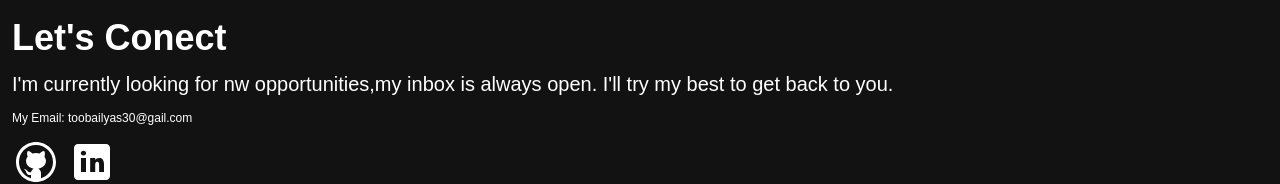
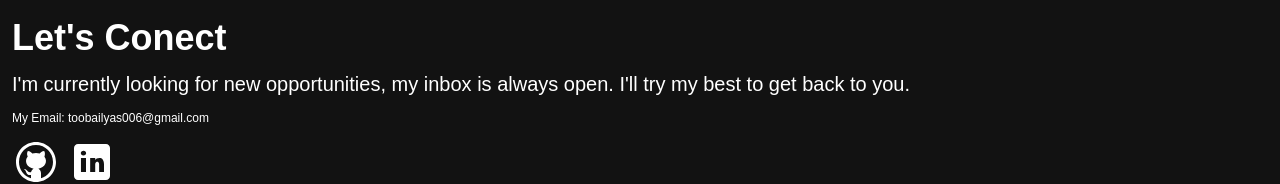
Before and after one commit to Toobailyas/my-portfolio-tailwind, a Next.js app: page / in a window 1280 px wide. Shown: the part 1726-1910 px from the top of the page. Built offline with nearby package versions, Linux system fonts and the light colour scheme.

Commit message:
Fix typos

```diff
--- a/src/app/component/Contact.tsx
+++ b/src/app/component/Contact.tsx
@@ -14,12 +14,12 @@ const Contact = () => {
           <div className=" text-white">
             <h3 className="font-bold text-4xl m-3 text-start">Let's Conect</h3>
             <p className="text-start text-xl m-3">
-              I'm currently looking for nw opportunities,my inbox is always
+              I'm currently looking for new opportunities, my inbox is always
               open. I'll try my best to get back to you.{" "}
             </p>
             <p className="text-start text-xs m-3">
               My Email:{" "}
-              <a href="mailto:toobailyas30@gmail.com">toobailyas30@gail.com</a>
+              <a href="mailto:toobailyas006@gmail.com">toobailyas006@gmail.com</a>
             </p>
             <div className="socials flex flex-row gap-2 m-3">
               <Link href="https://github.com/Toobailyas" target="blank">
```
